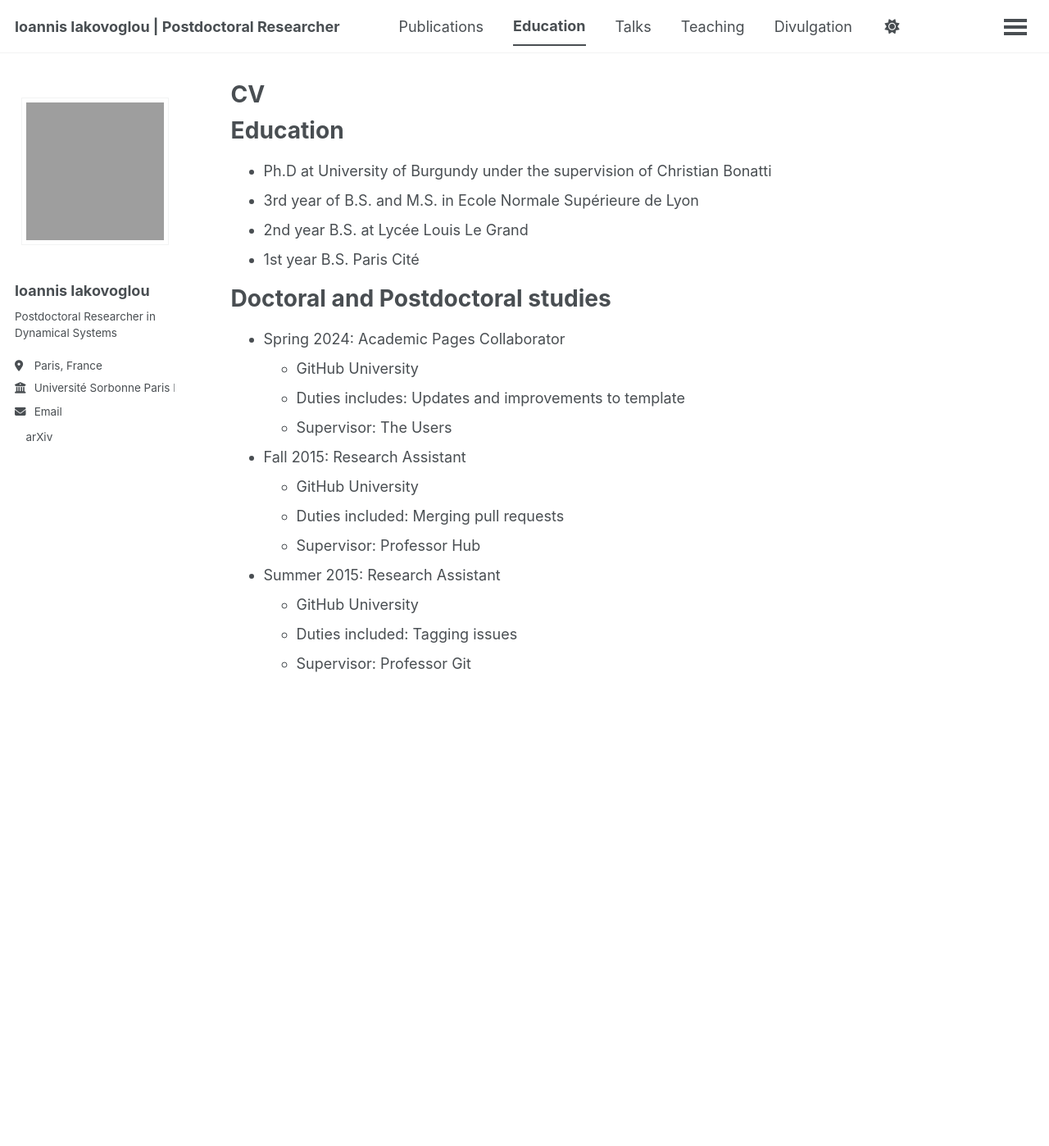
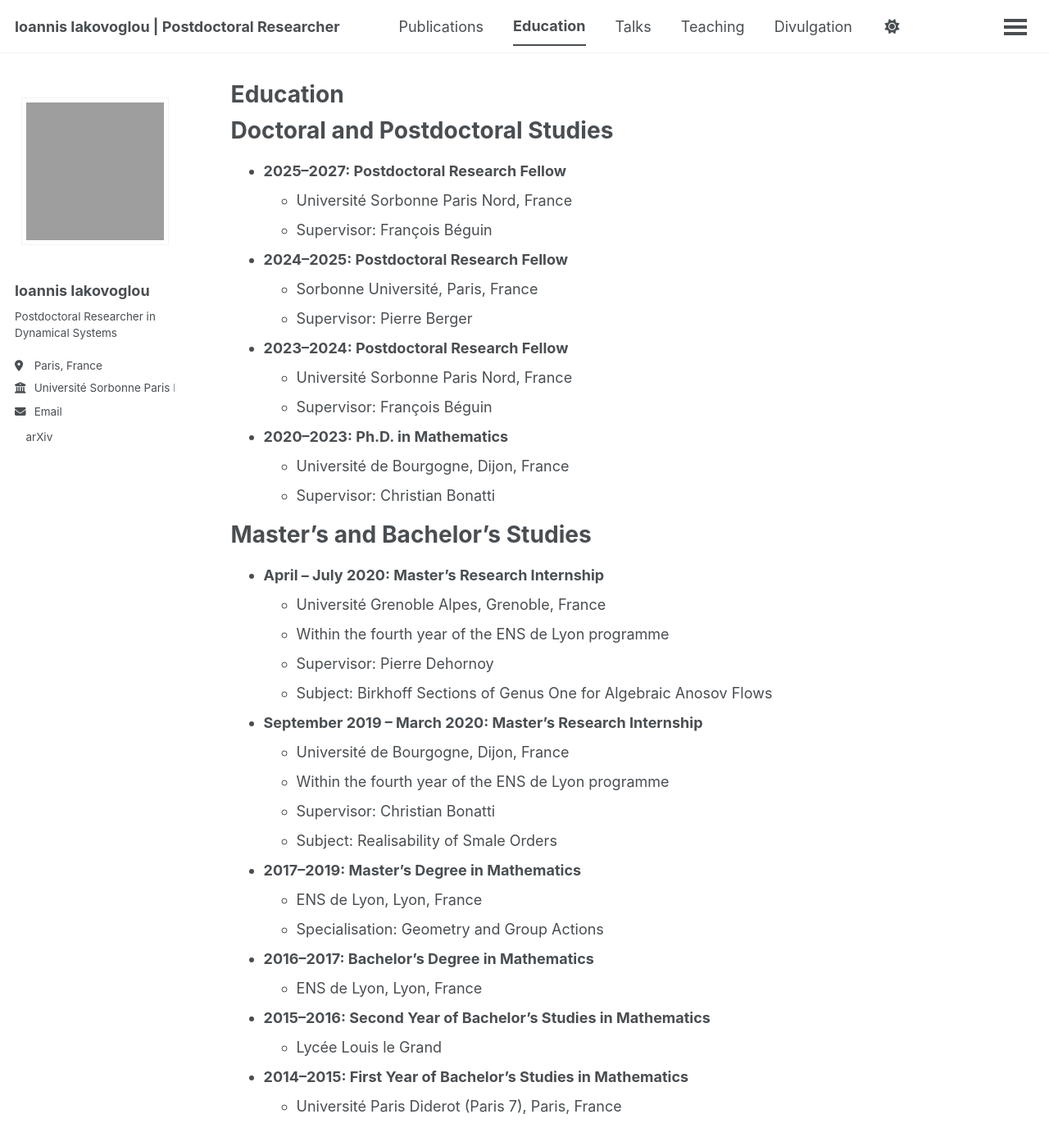
Before and after one commit to ioannisiakovoglou/ioannisiakovoglou.github.io, a Jekyll site: the page built from _pages/cv.md, in a window 1280 px wide and 1400 px high. Shown: the whole window at 82% size. Built offline with Jekyll 4.4.1, drawn with Linux system fonts in a browser that asks for light colours; a script bundle is joined from its source files by our own code; a style sheet for code colours, icons or effects is not loaded.

Commit message:
Update cv.md

```diff
--- a/_pages/cv.md
+++ b/_pages/cv.md
@@ -1,6 +1,6 @@
 ---
 layout: archive
-title: "CV"
+title: "Education"
 permalink: /cv/
 author_profile: true
 redirect_from:
@@ -9,26 +9,49 @@ redirect_from:
 
 {% include base_path %}
 
-Education
+Doctoral and Postdoctoral Studies
 ======
-* Ph.D at University of Burgundy under the supervision of Christian Bonatti
-* 3rd year of B.S. and M.S. in Ecole Normale Supérieure de Lyon
-* 2nd year B.S. at Lycée Louis Le Grand
-* 1st year B.S. Paris Cité
 
-Doctoral and Postdoctoral studies
+* **2025–2027: Postdoctoral Research Fellow**
+  * Université Sorbonne Paris Nord, France
+  * Supervisor: François Béguin
+
+* **2024–2025: Postdoctoral Research Fellow**
+  * Sorbonne Université, Paris, France
+  * Supervisor: Pierre Berger
+
+* **2023–2024: Postdoctoral Research Fellow**
+  * Université Sorbonne Paris Nord, France
+  * Supervisor: François Béguin
+
+* **2020–2023: Ph.D. in Mathematics**
+  * Université de Bourgogne, Dijon, France
+  * Supervisor: Christian Bonatti
+
+Master's and Bachelor's Studies
 ======
-* Spring 2024: Academic Pages Collaborator
-  * GitHub University
-  * Duties includes: Updates and improvements to template
-  * Supervisor: The Users
 
-* Fall 2015: Research Assistant
-  * GitHub University
-  * Duties included: Merging pull requests
-  * Supervisor: Professor Hub
+* **April – July 2020: Master's Research Internship**
+  * Université Grenoble Alpes, Grenoble, France
+  * Within the fourth year of the ENS de Lyon programme
+  * Supervisor: Pierre Dehornoy
+  * Subject: Birkhoff Sections of Genus One for Algebraic Anosov Flows
 
-* Summer 2015: Research Assistant
-  * GitHub University
-  * Duties included: Tagging issues
-  * Supervisor: Professor Git
+* **September 2019 – March 2020: Master's Research Internship**
+  * Université de Bourgogne, Dijon, France
+  * Within the fourth year of the ENS de Lyon programme
+  * Supervisor: Christian Bonatti
+  * Subject: Realisability of Smale Orders
+
+* **2017–2019: Master's Degree in Mathematics**
+  * ENS de Lyon, Lyon, France
+  * Specialisation: Geometry and Group Actions
+
+* **2016–2017: Bachelor's Degree in Mathematics**
+  * ENS de Lyon, Lyon, France
+
+* **2015–2016: Second Year of Bachelor's Studies in Mathematics**
+  * Lycée Louis le Grand
+
+* **2014–2015: First Year of Bachelor's Studies in Mathematics**
+  * Université Paris Diderot (Paris 7), Paris, France
```
